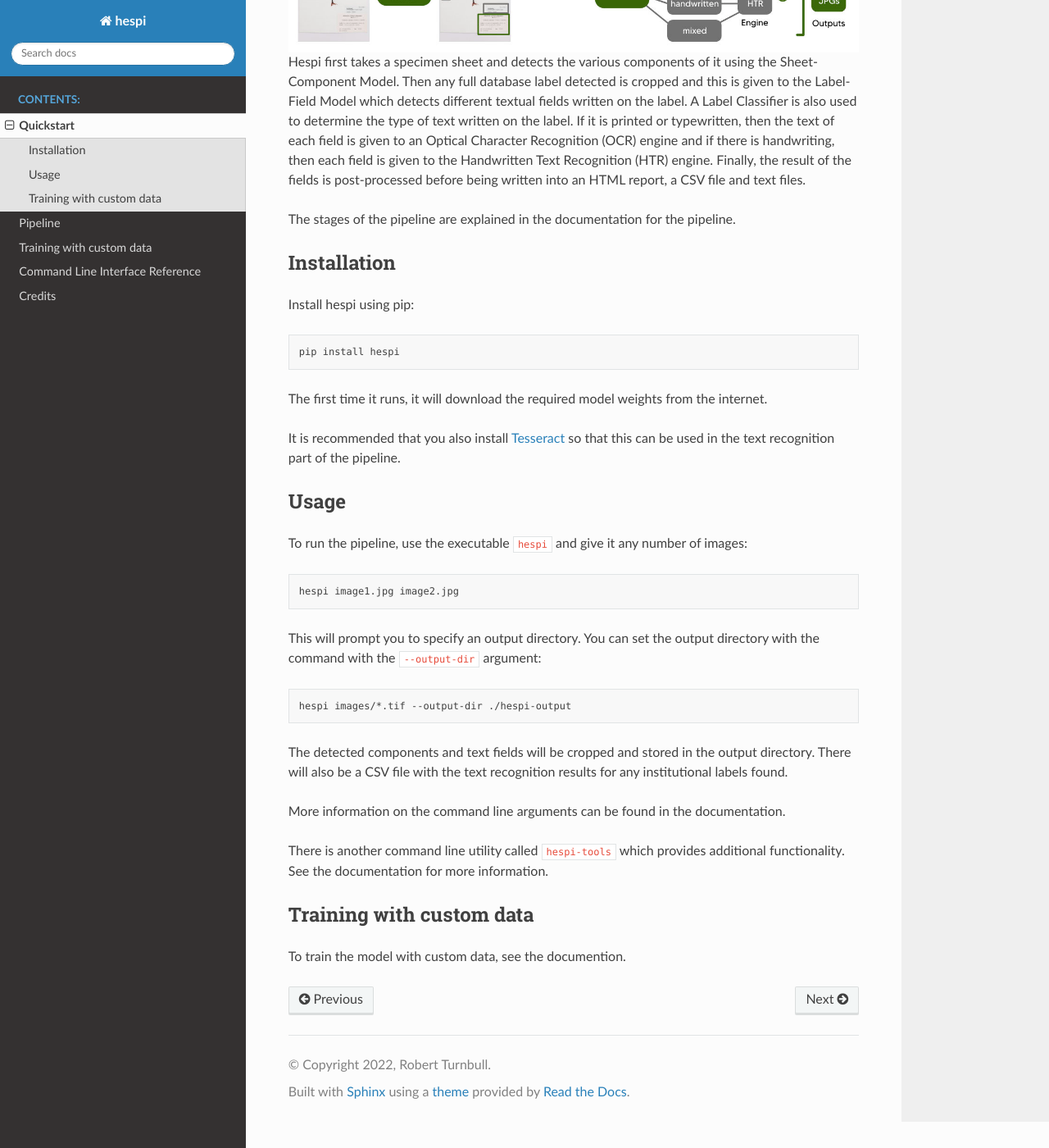
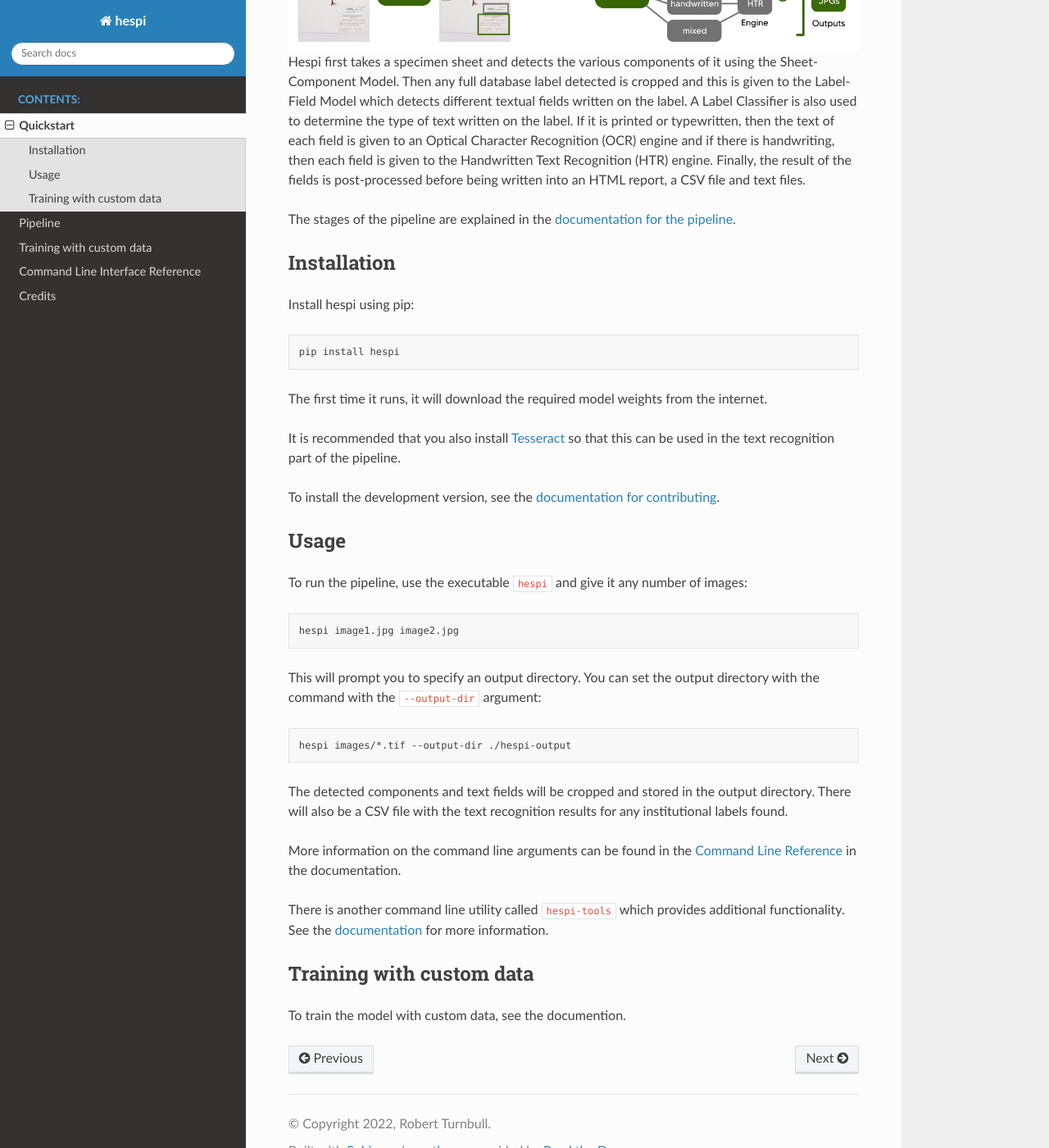
Before and after one commit to rbturnbull/hespi, a Sphinx documentation site: the page built from docs/quickstart.rst, in a window 1280 px wide and 1400 px high, scrolled down 399 px. Shown: the whole window at 82% size. Built offline with Sphinx 7.4.7 and the Read the Docs theme 2.0.0, drawn with Linux system fonts in a browser that asks for light colours.

Commit message:
:abc: adding in links to documentation in the README

```diff
--- a/README.rst
+++ b/README.rst
@@ -43,7 +43,7 @@
 Finally, the result of the fields is post-processed before being written into
 an HTML report, a CSV file and text files.
 
-The stages of the pipeline are explained in the documentation for the pipeline.
+The stages of the pipeline are explained in the `documentation for the pipeline <https://rbturnbull.github.io/hespi/pipeline.html>`_.
 
 
 Installation
@@ -58,6 +58,8 @@
 The first time it runs, it will download the required model weights from the internet.
 
 It is recommended that you also install `Tesseract <https://tesseract-ocr.github.io/tessdoc/Home.html>`_ so that this can be used in the text recognition part of the pipeline.
+
+To install the development version, see the `documentation for contributing <https://rbturnbull.github.io/hespi/contributing.html>`_.
 
 
 Usage
@@ -77,10 +79,10 @@
 
 The detected components and text fields will be cropped and stored in the output directory. There will also be a CSV file with the text recognition results for any institutional labels found.
 
-More information on the command line arguments can be found in the documentation.
+More information on the command line arguments can be found in the `Command Line Reference <https://rbturnbull.github.io/hespi/cli.html>`_ in the documentation.
 
 There is another command line utility called ``hespi-tools`` which provides additional functionality.
-See the documentation for more information.
+See the `documentation <https://rbturnbull.github.io/hespi/cli.html#hespi-tools>`_ for more information.
 
 Training with custom data
 ==================================
@@ -108,3 +105,9 @@
 Logo derived from artwork by `ka reemov <https://thenounproject.com/icon/plant-1386076/>`_.
 
 .. end-credits
+
+See the documentation for more information for references in BibTeX format or use the command:
+
+.. code-block:: bash
+
+    hespi-tools bibtex
```
Also changed, not shown: other parts of README.rst (+0 -5 lines), docs/credits.rst (+12 -0 lines).
